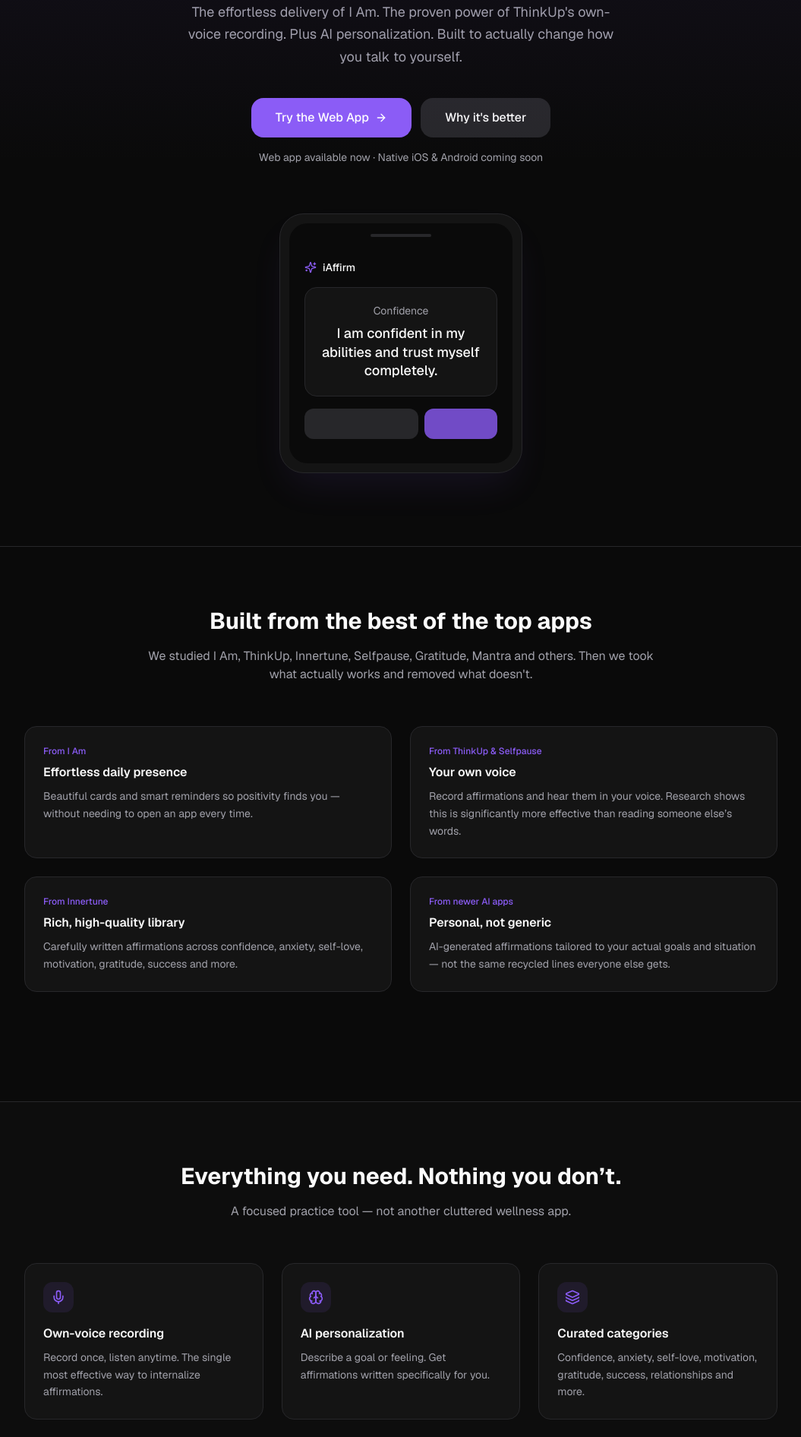
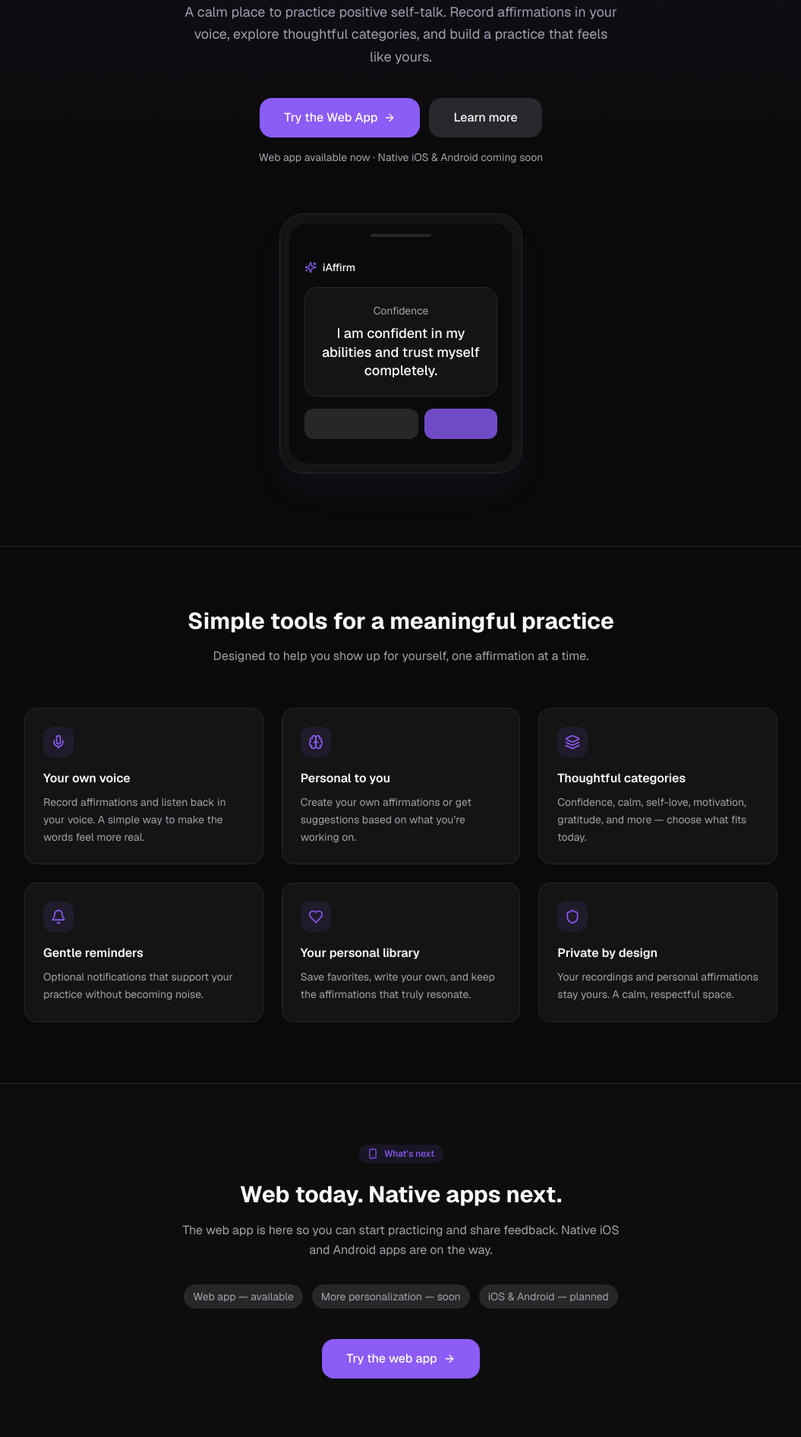
Before and after one commit to ohkariku-boop/iaffirm, a Next.js app: page / in a window 1280 px wide. Shown: the part 340-2232 px from the top of the page at 76% size, without its empty margins (112-1167 px from the left). Built offline with nearby package versions, Linux system fonts and the light colour scheme.

Commit message:
Rewrite landing page and README with humble, non-comparative tone
- Remove all mentions of other apps and 'better than' language
- Focus on calm, personal practice and own-voice feature
- Keep web-now / native-later messaging

```diff
--- a/src/app/page.tsx
+++ b/src/app/page.tsx
@@ -34,16 +34,16 @@
         <div className="max-w-5xl mx-auto px-4 pt-20 pb-24 text-center">
           <div className="inline-flex items-center gap-2 px-3 py-1 rounded-full bg-primary/10 text-primary text-xs font-medium mb-6">
             <Zap className="w-3.5 h-3.5" />
-            Better than the top affirmation apps
+            Daily affirmations that feel personal
           </div>
           <h1 className="text-4xl sm:text-5xl md:text-6xl font-bold tracking-tight leading-[1.1] mb-6">
-            Daily affirmations
+            Affirmations
             <br />
             <span className="text-primary">in your own voice</span>
           </h1>
           <p className="text-lg text-muted-foreground max-w-xl mx-auto mb-10 leading-relaxed">
-            The effortless delivery of I Am. The proven power of ThinkUp&apos;s own-voice recording.
-            Plus AI personalization. Built to actually change how you talk to yourself.
+            A calm place to practice positive self-talk. Record affirmations in your voice,
+            explore thoughtful categories, and build a practice that feels like yours.
           </p>
           <div className="flex flex-col sm:flex-row items-center justify-center gap-3">
             <Link
@@ -54,10 +54,10 @@
               <ArrowRight className="w-4 h-4" />
             </Link>
             <a
-              href="#why"
+              href="#features"
               className="w-full sm:w-auto px-8 py-3.5 rounded-2xl bg-muted text-foreground font-medium hover:bg-muted/80 transition-colors"
             >
-              Why it&apos;s better
+              Learn more
             </a>
           </div>
           <p className="mt-4 text-sm text-muted-foreground">
@@ -93,94 +93,47 @@
         </div>
       </section>
 
-      {/* Why better */}
-      <section id="why" className="border-t border-border py-20">
+      {/* Features */}
+      <section id="features" className="border-t border-border py-20">
         <div className="max-w-5xl mx-auto px-4">
           <h2 className="text-2xl sm:text-3xl font-bold text-center mb-4">
-            Built from the best of the top apps
-          </h2>
-          <p className="text-muted-foreground text-center max-w-2xl mx-auto mb-14">
-            We studied I Am, ThinkUp, Innertune, Selfpause, Gratitude, Mantra and others.
-            Then we took what actually works and removed what doesn&apos;t.
-          </p>
-
-          <div className="grid sm:grid-cols-2 gap-6 mb-16">
-            {[
-              {
-                from: "From I Am",
-                title: "Effortless daily presence",
-                desc: "Beautiful cards and smart reminders so positivity finds you — without needing to open an app every time.",
-              },
-              {
-                from: "From ThinkUp & Selfpause",
-                title: "Your own voice",
-                desc: "Record affirmations and hear them in your voice. Research shows this is significantly more effective than reading someone else’s words.",
-              },
-              {
-                from: "From Innertune",
-                title: "Rich, high-quality library",
-                desc: "Carefully written affirmations across confidence, anxiety, self-love, motivation, gratitude, success and more.",
-              },
-              {
-                from: "From newer AI apps",
-                title: "Personal, not generic",
-                desc: "AI-generated affirmations tailored to your actual goals and situation — not the same recycled lines everyone else gets.",
-              },
-            ].map((item) => (
-              <div
-                key={item.title}
-                className="rounded-2xl border border-border bg-card p-6"
-              >
-                <p className="text-xs font-medium text-primary mb-2">{item.from}</p>
-                <h3 className="font-semibold mb-2">{item.title}</h3>
-                <p className="text-sm text-muted-foreground leading-relaxed">{item.desc}</p>
-              </div>
-            ))}
-          </div>
-        </div>
-      </section>
-
-      {/* Features */}
-      <section className="border-t border-border py-20 bg-card/30">
-        <div className="max-w-5xl mx-auto px-4">
-          <h2 className="text-2xl sm:text-3xl font-bold text-center mb-4">
-            Everything you need. Nothing you don’t.
+            Simple tools for a meaningful practice
           </h2>
           <p className="text-muted-foreground text-center max-w-lg mx-auto mb-14">
-            A focused practice tool — not another cluttered wellness app.
+            Designed to help you show up for yourself, one affirmation at a time.
           </p>
 
           <div className="grid sm:grid-cols-2 lg:grid-cols-3 gap-6">
             {[
               {
                 icon: Mic,
-                title: "Own-voice recording",
-                desc: "Record once, listen anytime. The single most effective way to internalize affirmations.",
+                title: "Your own voice",
+                desc: "Record affirmations and listen back in your voice. A simple way to make the words feel more real.",
               },
               {
                 icon: Brain,
-                title: "AI personalization",
-                desc: "Describe a goal or feeling. Get affirmations written specifically for you.",
+                title: "Personal to you",
+                desc: "Create your own affirmations or get suggestions based on what you’re working on.",
               },
               {
                 icon: Layers,
-                title: "Curated categories",
-                desc: "Confidence, anxiety, self-love, motivation, gratitude, success, relationships and more.",
+                title: "Thoughtful categories",
+                desc: "Confidence, calm, self-love, motivation, gratitude, and more — choose what fits today.",
               },
               {
                 icon: Bell,
-                title: "Smart reminders",
-                desc: "Gentle, controllable notifications that actually help instead of becoming noise.",
+                title: "Gentle reminders",
+                desc: "Optional notifications that support your practice without becoming noise.",
               },
               {
                 icon: Heart,
-                title: "Favorites & custom",
-                desc: "Save what resonates. Write your own. Build a personal library that grows with you.",
+                title: "Your personal library",
+                desc: "Save favorites, write your own, and keep the affirmations that truly resonate.",
               },
               {
                 icon: Shield,
                 title: "Private by design",
-                desc: "Your recordings and personal affirmations stay yours. Clean, respectful product.",
+                desc: "Your recordings and personal affirmations stay yours. A calm, respectful space.",
               },
             ].map((f) => (
               <div
@@ -198,30 +151,30 @@
         </div>
       </section>
 
-      {/* Roadmap / Coming soon */}
-      <section className="border-t border-border py-20">
+      {/* Roadmap */}
+      <section className="border-t border-border py-20 bg-card/30">
         <div className="max-w-3xl mx-auto px-4 text-center">
           <div className="inline-flex items-center gap-2 px-3 py-1 rounded-full bg-primary/10 text-primary text-xs font-medium mb-6">
             <Smartphone className="w-3.5 h-3.5" />
-            Roadmap
+            What’s next
           </div>
           <h2 className="text-2xl sm:text-3xl font-bold mb-4">
             Web today. Native apps next.
           </h2>
           <p className="text-muted-foreground leading-relaxed mb-8 max-w-xl mx-auto">
-            The web app is live so you can start practicing and give feedback right away.
-            Native iOS and Android apps are planned next — same powerful core, refined for mobile.
+            The web app is here so you can start practicing and share feedback.
+            Native iOS and Android apps are on the way.
           </p>
           <div className="flex flex-wrap justify-center gap-3 text-sm text-muted-foreground mb-10">
-            <span className="px-3 py-1.5 rounded-full bg-muted">Web app — live</span>
-            <span className="px-3 py-1.5 rounded-full bg-muted">AI personalization — soon</span>
+            <span className="px-3 py-1.5 rounded-full bg-muted">Web app — available</span>
+            <span className="px-3 py-1.5 rounded-full bg-muted">More personalization — soon</span>
             <span className="px-3 py-1.5 rounded-full bg-muted">iOS & Android — planned</span>
           </div>
           <Link
             href="/app"
             className="inline-flex items-center gap-2 px-8 py-3.5 rounded-2xl bg-primary text-primary-foreground font-medium hover:bg-primary/90 transition-colors"
           >
-            Try the web app free
+            Try the web app
             <ArrowRight className="w-4 h-4" />
           </Link>
         </div>
@@ -234,7 +187,7 @@
             <Sparkles className="w-4 h-4 text-primary" />
             <span>iAffirm</span>
           </div>
-          <p>Built to help you change your self-talk for good.</p>
+          <p>A quiet space for better self-talk.</p>
         </div>
       </footer>
     </div>
```
Also changed, not shown: 1 other file (tests, documents, lock files or other folders).
